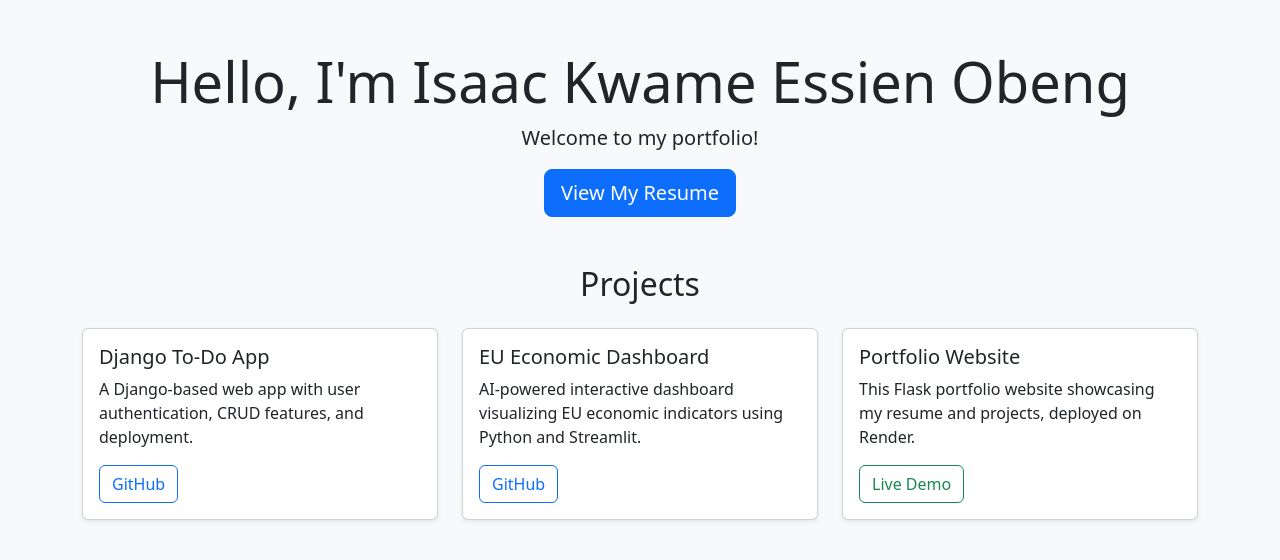
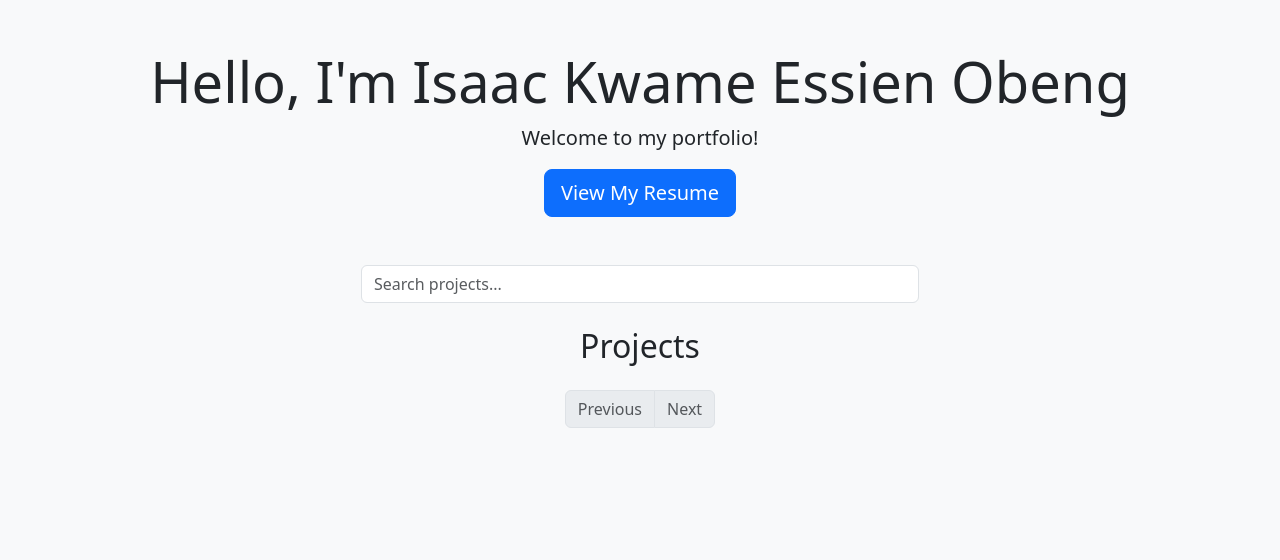
Before and after one commit to ikeobeng/ikeobeng-portfolio, a Flask app: page / in a window 1280 px wide. Shown: the top 560 px of the page. Run offline with Flask 3, Linux system fonts and the light colour scheme.

Commit message:
Add Pagination, Client-side search bar

```diff
--- a/app.py
+++ b/app.py
@@ -1,32 +1,29 @@
 # This is a flask application that serves as a portfolio website.
-from flask import Flask, render_template
+from flask import Flask, render_template, request
+import math
 
 app = Flask(__name__)
 
 projects = [
-    {
-        "title": "Django To-Do App",
-        "description": "A Django-based web app with user authentication, CRUD features, and deployment.",
-        "github": "https://github.com/ikeobeng/todo-app-django",
-        "live": None,
-    },
-    {
-        "title": "EU Economic Dashboard",
-        "description": "AI-powered interactive dashboard visualizing EU economic indicators using Python and Streamlit.",
-        "github": "https://github.com/ikeobeng/eu-economic-dashboard",
-        "live": None,
-    },
-    {
-        "title": "Portfolio Website",
-        "description": "This Flask portfolio website showcasing my resume and projects, deployed on Render.",
-        "github": None,
-        "live": "https://ikeobeng-portfolio.onrender.com",
-    },
+    # your projects here (7+)
 ]
+
+PROJECTS_PER_PAGE = 3
 
 @app.route("/")
 def index():
-    return render_template("index.html", projects=projects)
+    page = request.args.get("page", 1, type=int)
+    total_pages = math.ceil(len(projects) / PROJECTS_PER_PAGE)
+    start = (page - 1) * PROJECTS_PER_PAGE
+    end = start + PROJECTS_PER_PAGE
+    paginated_projects = projects[start:end]
+
+    return render_template(
+        "index.html",
+        projects=paginated_projects,
+        page=page,
+        total_pages=total_pages,
+    )
 
 if __name__ == "__main__":
     app.run(debug=True)
--- a/templates/index.html
+++ b/templates/index.html
@@ -5,7 +5,7 @@
   <meta name="viewport" content="width=device-width, initial-scale=1" />
   <title>My Portfolio</title>
 
-  <!-- Bootstrap CSS CDN -->
+  <!-- Bootstrap CSS -->
   <link
     href="https://cdn.jsdelivr.net/npm/bootstrap@5.3.0/dist/css/bootstrap.min.css"
     rel="stylesheet"
@@ -13,14 +13,15 @@
   <style>
     .project-card:hover {
       transform: translateY(-8px);
-        box-shadow: 0 8px 20px rgba(0,0,0,0.15);
+      box-shadow: 0 8px 20px rgba(0, 0, 0, 0.15);
       transition: all 0.3s ease-in-out;
     }
   </style>
+</head>
 
-</head>
 <body class="bg-light">
   <div class="container py-5">
+    <!-- Header Section -->
     <div class="text-center mb-5">
       <h1 class="display-4">Hello, I'm Isaac Kwame Essien Obeng</h1>
       <p class="lead">Welcome to my portfolio!</p>
@@ -28,16 +29,26 @@
         href="{{ url_for('static', filename='resume.pdf') }}"
         class="btn btn-primary btn-lg"
         target="_blank"
-        >View My Resume</a
-      >
+        >View My Resume</a>
+    </div>
+
+    <!-- Search Field -->
+    <div class="mb-4 text-center">
+      <input
+        type="text"
+        id="projectSearch"
+        class="form-control w-50 mx-auto"
+        placeholder="Search projects..."
+        onkeyup="filterProjects()"
+      />
     </div>
 
     <!-- Projects Section -->
     <section>
       <h2 class="mb-4 text-center">Projects</h2>
-        <div class="row row-cols-1 row-cols-md-3 g-4">
+      <div class="row row-cols-1 row-cols-md-3 g-4" id="projectsGrid">
         {% for project in projects %}
-            <div class="col">
+        <div class="col project-card-wrapper">
           <div class="card h-100 shadow-sm project-card">
             <div class="card-body d-flex flex-column">
               <h5 class="card-title">{{ project.title }}</h5>
@@ -57,10 +68,46 @@
       </div>
     </section>
 
+    <!-- Pagination Controls -->
+    <nav aria-label="Page navigation" class="mt-4">
+      <ul class="pagination justify-content-center">
+        <li class="page-item {% if page <= 1 %}disabled{% endif %}">
+          <a class="page-link" href="?page={{ page - 1 }}">Previous</a>
+        </li>
+
+        {% for p in range(1, total_pages + 1) %}
+        <li class="page-item {% if p == page %}active{% endif %}">
+          <a class="page-link" href="?page={{ p }}">{{ p }}</a>
+        </li>
+        {% endfor %}
+
+        <li class="page-item {% if page >= total_pages %}disabled{% endif %}">
+          <a class="page-link" href="?page={{ page + 1 }}">Next</a>
+        </li>
+      </ul>
+    </nav>
   </div>
 
-  <!-- Bootstrap JS Bundle CDN -->
+  <!-- Bootstrap JS -->
   <script src="https://cdn.jsdelivr.net/npm/bootstrap@5.3.0/dist/js/bootstrap.bundle.min.js"></script>
+
+  <!-- Search Script -->
+  <script>
+    function filterProjects() {
+      const input = document.getElementById('projectSearch').value.toLowerCase();
+      const cards = document.querySelectorAll('.project-card-wrapper');
+
+      cards.forEach(card => {
+        const title = card.querySelector('.card-title').textContent.toLowerCase();
+        const desc = card.querySelector('.card-text').textContent.toLowerCase();
+
+        if (title.includes(input) || desc.includes(input)) {
+          card.style.display = '';
+        } else {
+          card.style.display = 'none';
+        }
+      });
+    }
+  </script>
 </body>
-
 </html>
```
Lines whose indentation alone changed are shown as unchanged.
